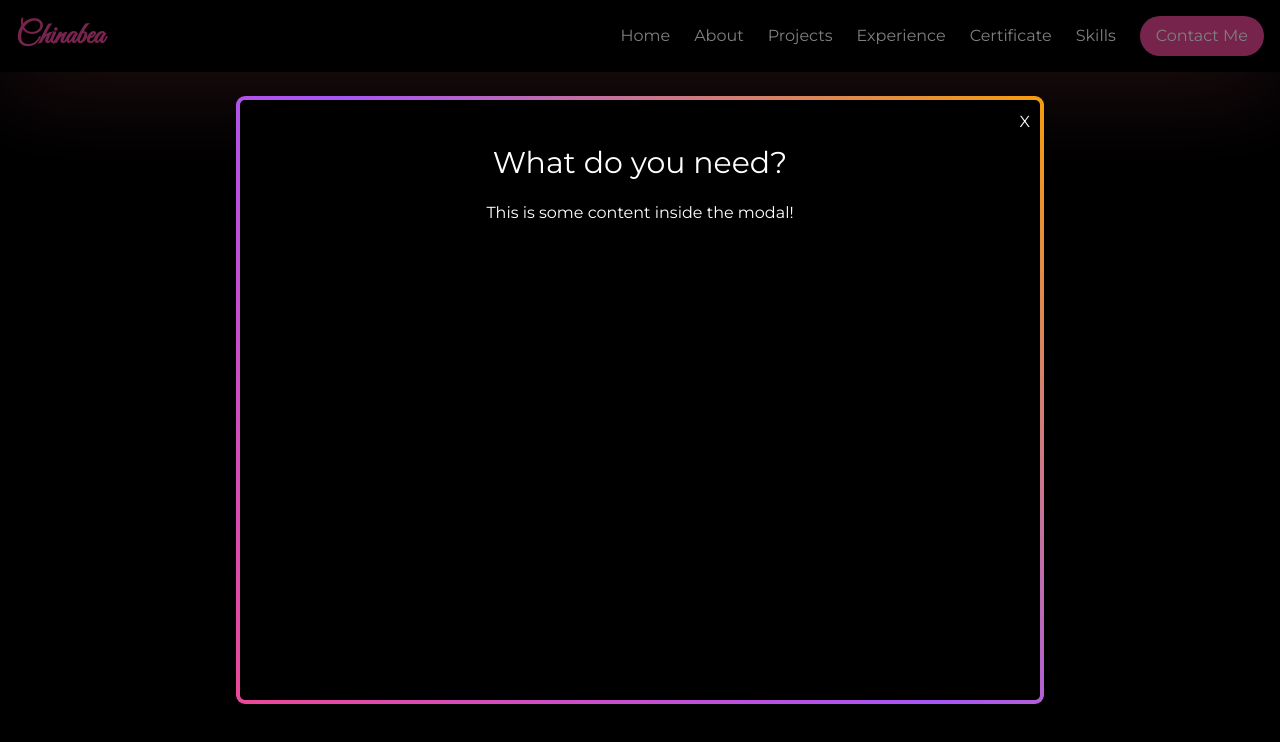
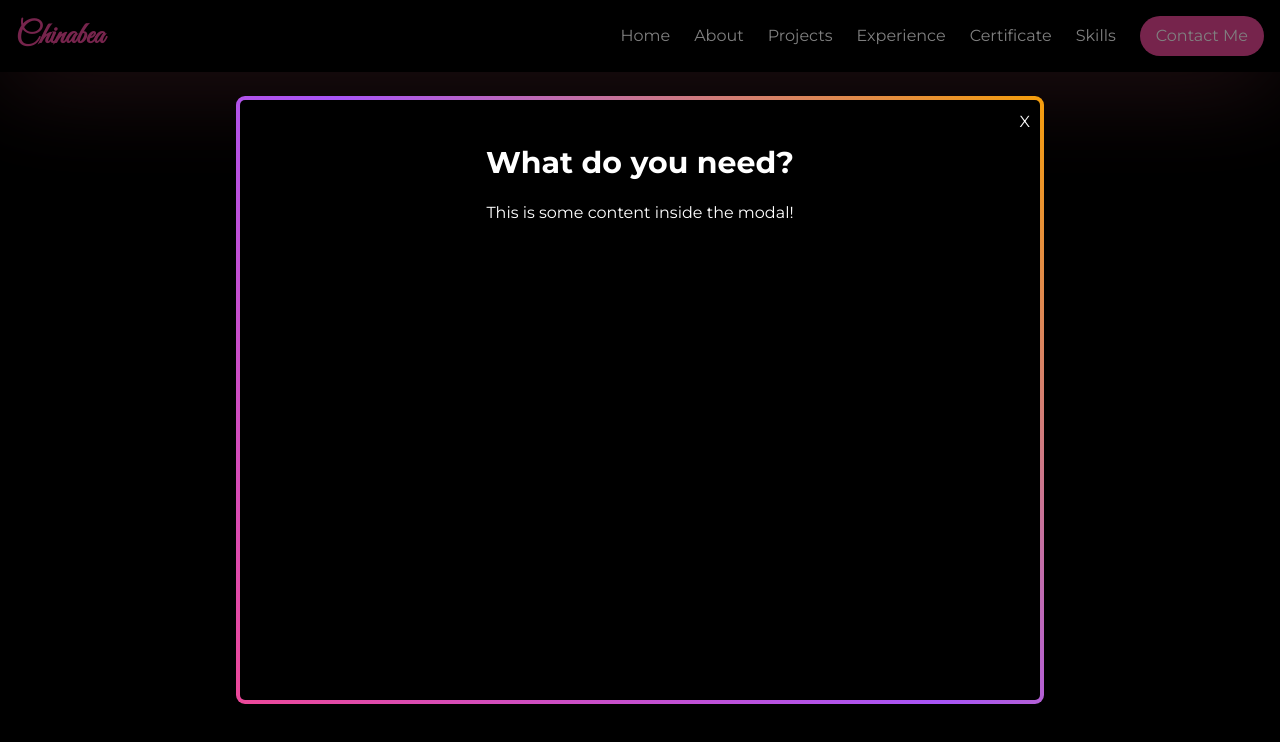
Before and after one commit to chinabea/MyWebPortfolio, a Nuxt app: page / in a window 1280 px wide. Both pictures are taken after a click on the button "Let's start a project together". Shown: the top 742 px of the page. Built offline with nearby package versions, Linux system fonts and the light colour scheme.

Commit message:
update hero.vue

```diff
--- a/components/hero.vue
+++ b/components/hero.vue
@@ -20,7 +20,7 @@
       </div>
       <!-- New -->
       <Modal :isVisible="isModalVisible" @close="closeModal">
-        <h1 class="text-3xl font-montserrat leading-normal mb-4">What do you need?</h1>
+        <h1 class="text-3xl font-bold font-montserrat leading-normal mb-4">What do you need?</h1>
         <p>This is some content inside the modal!</p>
       </Modal>
       <!-- Badges or images section -->
```
